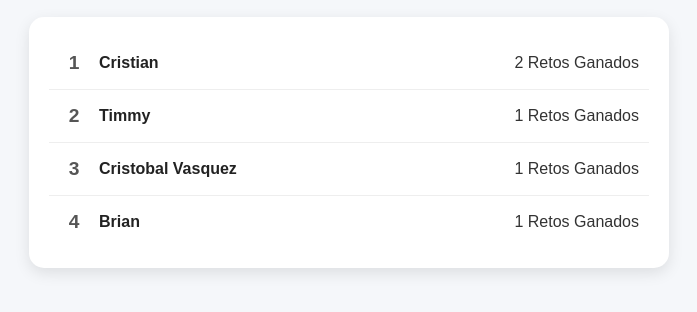
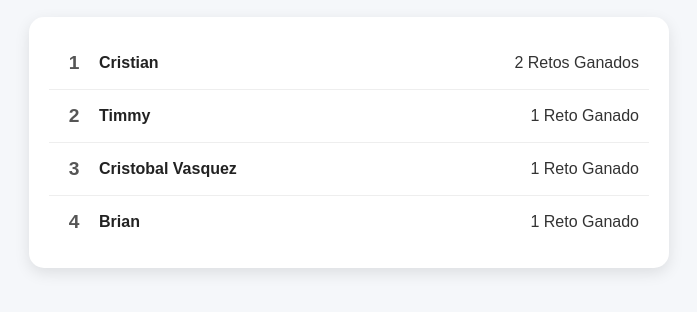
Before and after one commit to ItsTimmySV/ranking, a plain HTML site: page index.html in a window 1280 px wide. Shown: the part 82-394 px from the top of the page, without its empty margins (291-988 px from the left). Drawn offline with Linux system fonts and the light colour scheme.

Commit message:
Update index.html

```diff
--- a/index.html
+++ b/index.html
@@ -1,4 +1,5 @@
-<!DOCTYPE html><html lang="es">
+<!DOCTYPE html>
+<html lang="es">
 <head>
   <meta charset="UTF-8">
   <meta name="viewport" content="width=device-width, initial-scale=1.0">
@@ -13,11 +14,11 @@
       justify-content: center;
       align-items: center;
       flex-direction: column;
-    }h1 {
+    }
+    h1 {
       color: #333;
       margin-bottom: 20px;
     }
-
     .ranking-container {
       width: 100%;
       max-width: 600px;
@@ -26,7 +27,6 @@
       box-shadow: 0 5px 15px rgba(0,0,0,0.1);
       padding: 20px;
     }
-
     .user-card {
       display: flex;
       align-items: center;
@@ -34,16 +34,13 @@
       padding: 15px 10px;
       border-bottom: 1px solid #eee;
     }
-
     .user-card:last-child {
       border-bottom: none;
     }
-
     .user-info {
       display: flex;
       align-items: center;
     }
-
     .rank {
       font-weight: bold;
       font-size: 1.2em;
@@ -51,24 +48,23 @@
       text-align: center;
       color: #555;
     }
-
     .name {
       margin-left: 10px;
       font-weight: 600;
       color: #222;
     }
-
     .score {
       font-size: 1em;
       color: #333;
     }
-
   </style>
 </head>
-<body>  <h1>🏆 Ranking Ugly Challenge 🏆</h1>
+<body>
+  <h1>🏆 Ranking Ugly Challenge 🏆</h1>
   <div class="ranking-container" id="ranking">
     <!-- Aquí se llenará el ranking dinámicamente -->
-  </div>  <script>
+  </div>
+  <script>
     // Datos de los ganadores
     const winners = [
       'Timmy',
@@ -98,15 +94,18 @@
       const userCard = document.createElement('div');
       userCard.className = 'user-card';
 
+      const retoText = user.wins === 1 ? 'Reto Ganado' : 'Retos Ganados';
+
       userCard.innerHTML = `
         <div class="user-info">
           <div class="rank">${index + 1}</div>
           <div class="name">${user.name}</div>
         </div>
-        <div class="score">${user.wins} Retos Ganados</div>
+        <div class="score">${user.wins} ${retoText}</div>
       `;
 
       rankingContainer.appendChild(userCard);
     });
-  </script></body>
+  </script>
+</body>
 </html>
```
Lines whose indentation alone changed are shown as unchanged.
